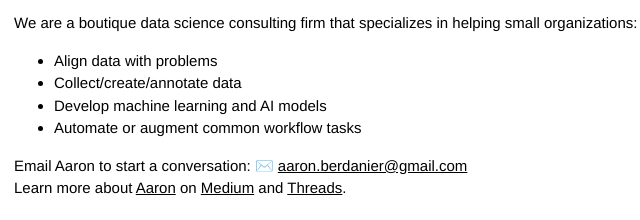
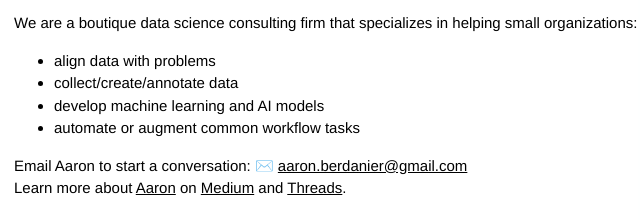
Before and after one commit to berdaniera/generativeglitter-web, a plain HTML site: page index.html in a window 1280 px wide. Shown: the part 346-566 px from the top of the page, 2-642 px from the left. Drawn offline with nearby package versions, Linux system fonts and the light colour scheme.

Commit message:
Update index.html

```diff
--- a/index.html
+++ b/index.html
@@ -33,10 +33,10 @@ h1, h2, h3, h4, h5, h6 {
     <p>
         We are a boutique data science consulting firm that specializes in helping small organizations:
         <ul>
-        <li>Align data with problems</li>
-        <li>Collect/create/annotate data</li>
-        <li>Develop machine learning and AI models</li>
-        <li>Automate or augment common workflow tasks</li>
+        <li>align data with problems</li>
+        <li>collect/create/annotate data</li>
+        <li>develop machine learning and AI models</li>
+        <li>automate or augment common workflow tasks</li>
         </ul>
     </p>
     <p>
```
